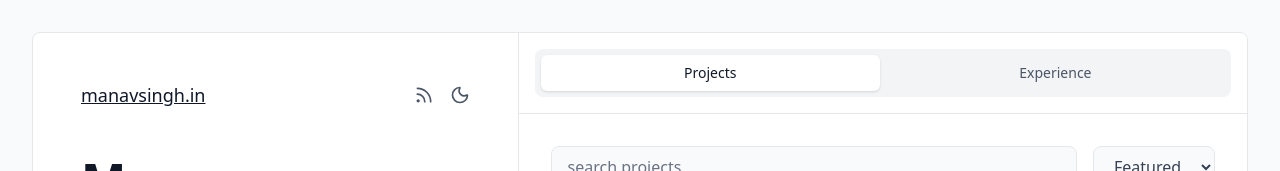
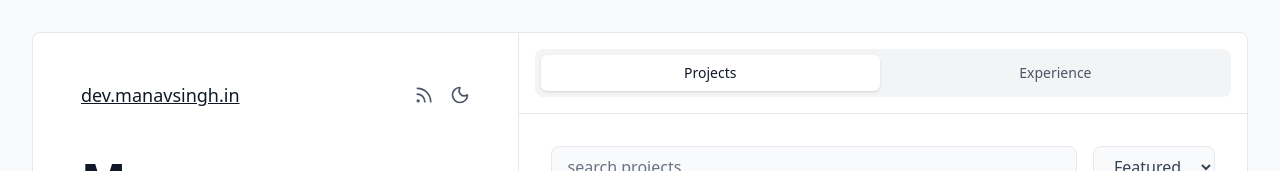
Before and after one commit to manvendras1ngh/manavsingh-portfolio, a React (Vite) app: page / in a window 1280 px wide. Shown: the top 171 px of the page. Built offline with nearby package versions, Linux system fonts and the light colour scheme.

Commit message:
refactor: refactor portfolio link

```diff
--- a/src/components/ProfileSection.tsx
+++ b/src/components/ProfileSection.tsx
@@ -11,12 +11,12 @@ const ProfileSection = ({ isDarkMode, setIsDarkMode }: ProfileSectionProps) => {
     >
       <header className="flex justify-between items-center mb-12">
         <a
-          href="https://manavsingh.in"
+          href="https://dev.manavsingh.in"
           className={`text-lg underline font-light cursor-pointer ${
             isDarkMode ? "text-white" : "text-gray-900"
           }`}
         >
-          manavsingh.in
+          dev.manavsingh.in
         </a>
         <div className="flex items-center gap-4">
           <button
```
